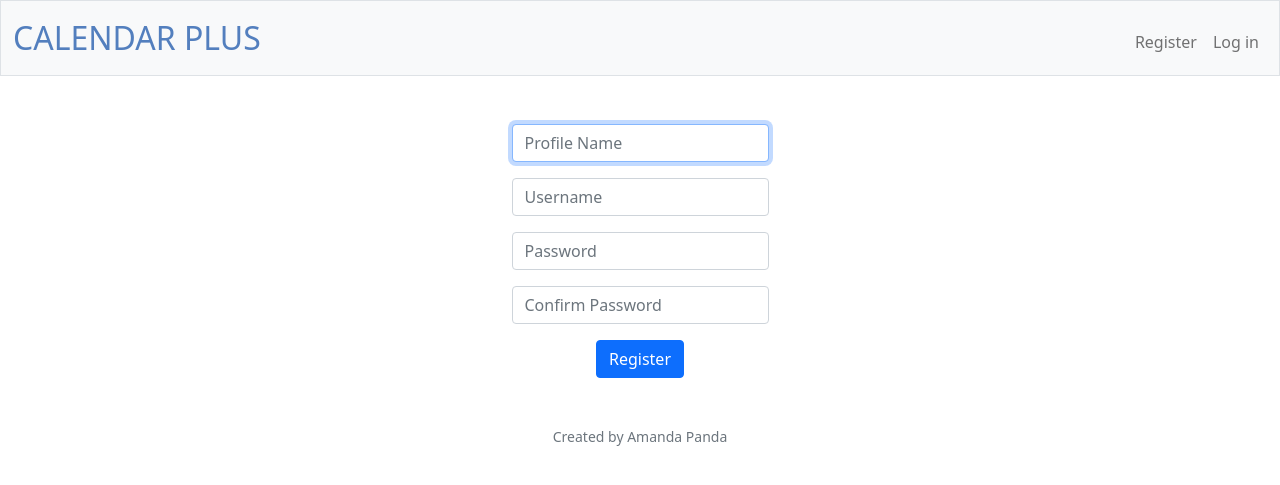
After one commit to amandakso/cs50x-final-project, a Flask app: page /register in a window 1280 px wide. The commit adds this page. Shown: the top 485 px of the page. Run offline with Flask 2, Linux system fonts and the light colour scheme; some libraries are stand-ins or nearby versions.

Commit message:
add register function

```diff
--- a/app.py
+++ b/app.py
@@ -79,3 +79,36 @@ def logout():
 
     # Redirect user to login form
     return redirect("/")
+
+
+@app.route("/register", methods=["GET", "POST"])
+def register():
+    """Register user"""
+    if request.method == "POST":
+
+        # Ensure profile name was submitted
+        if not request.form.get("profile"):
+            return apology("must provide a profile name", 400)
+
+        # Check that username is not already taken
+        if not request.form.get("username"):
+            return apology("must provide username", 400)
+        search = db.execute("SELECT * FROM users WHERE username = ?", request.form.get("username"))
+        if len(search) > 0:
+            return apology("username already taken", 400)
+
+        # Check password is filled out and same password confirmed
+        if not request.form.get("password"):
+            return apology("must provide password", 400)
+        elif request.form.get("password") != request.form.get("password") != request.form.get("confirmation"):
+            return apology("password does not match", 400)
+
+        # Store username and password
+        newprofile = request.form.get("profile")
+        newuser = request.form.get("username")
+        newpass = request.form.get("password")
+        newhash = generate_password_hash(newpass, method="pbkdf2:sha256", salt_length=8)
+        db.execute("INSERT INTO users (profile_name, username, hash) VALUES (?, ?, ?)", newprofile, newuser, newhash)
+        return redirect("/")
+    else:
+        return render_template("register.html")
--- a/templates/layout.html
+++ b/templates/layout.html
@@ -33,7 +33,7 @@
                         </ul>
                     {% else %}
                         <ul class="navbar-nav ms-auto mt-2">
-                            <li class="nav-item">Register</li>
+                            <li class="nav-item"><a class="nav-link" href="/register">Register</a></li>
                             <li class="nav-item"><a class="nav-link" href="/login">Log in</a></li>
                         </ul>
                     {% endif %}
--- /dev/null
+++ b/templates/register.html
@@ -0,0 +1,24 @@
+{% extends "layout.html" %}
+
+{% block title %}
+    Register
+{% endblock %}
+
+{% block main %}
+    <form action="/register" method="post">
+        <div class="mb-3">
+            <input autocomplete="off" autofocus class="form-control mx-auto w-auto" name="profile" placeholder="Profile Name" type="text">
+        </div>
+        <div class="mb-3">
+            <input class="form-control mx-auto w-auto" name="username" placeholder="Username" type="text">
+        </div>
+        <div class="mb-3">
+            <input class="form-control mx-auto w-auto" name="password" placeholder="Password" type="password">
+        </div>
+        <div class="mb-3">
+            <input class="form-control mx-auto w-auto" name="confirmation" placeholder="Confirm Password" type="password">
+        </div>
+        <button class="btn btn-primary" type="submit">Register</button>
+    </form>
+
+{% endblock %}
```
